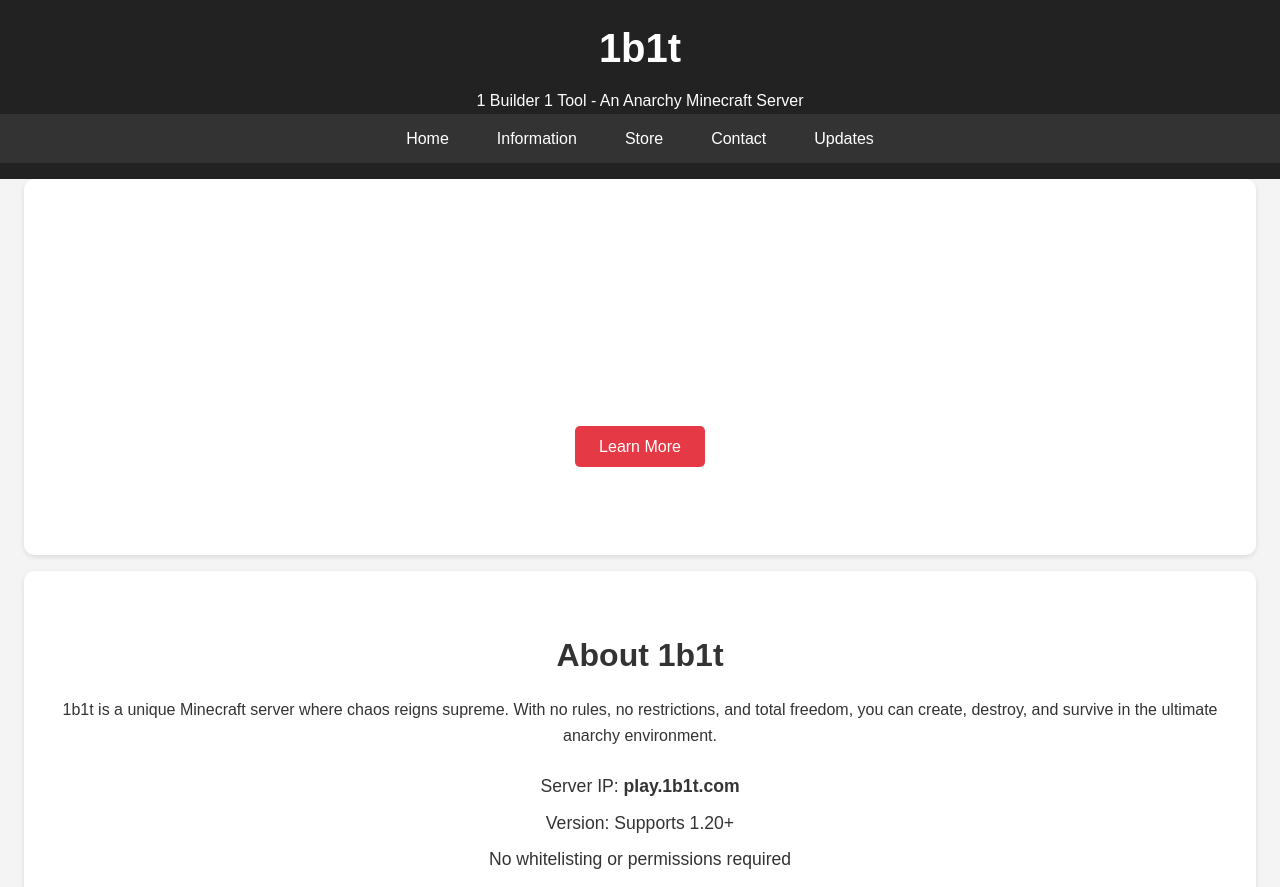
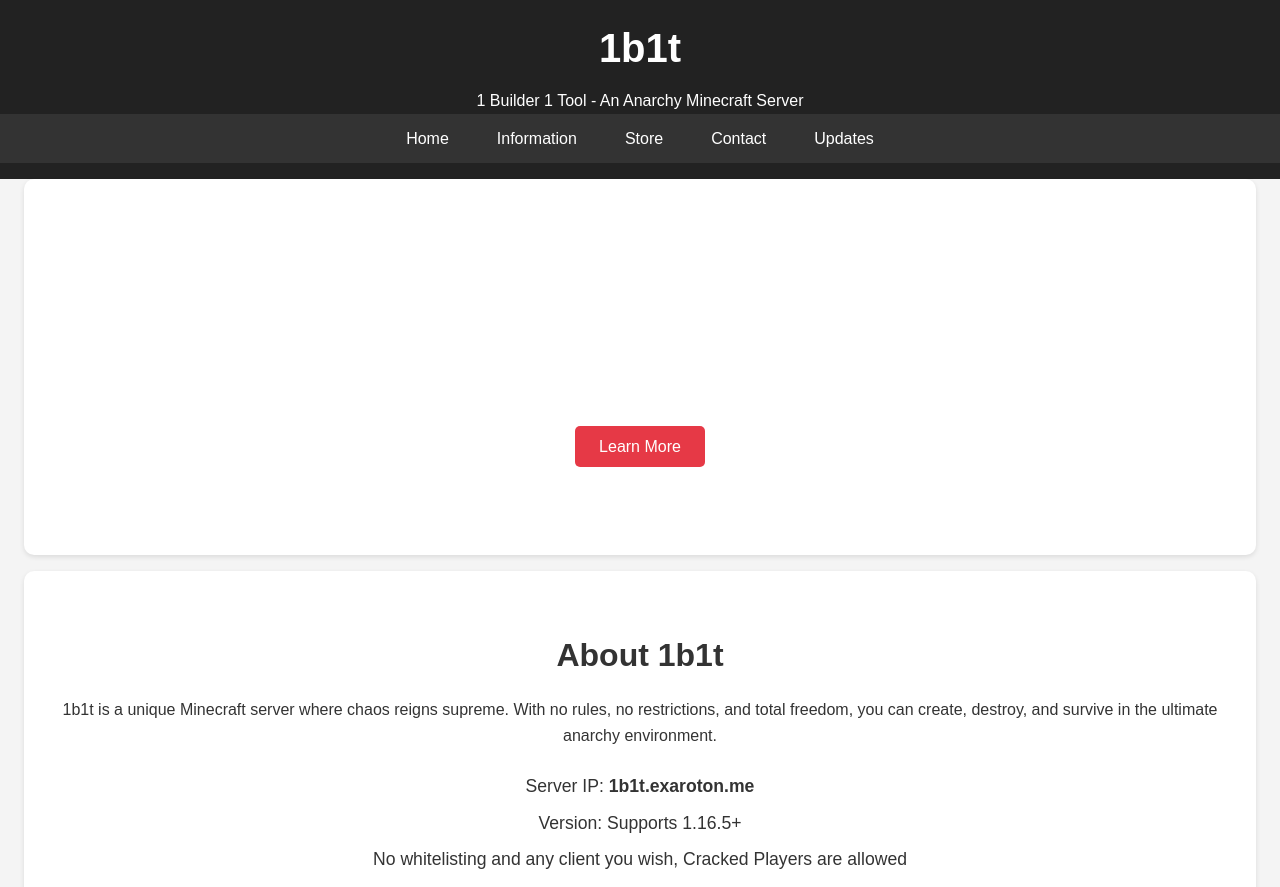
Before and after one commit to HypetestOG/1b1t, a plain HTML site: page index.html in a window 1280 px wide. Shown: the top 887 px of the page. Drawn offline with Linux system fonts and the light colour scheme.

Commit message:
Update Info 0.2

```diff
--- a/index.html
+++ b/index.html
@@ -35,9 +35,9 @@
         <h2>About 1b1t</h2>
         <p>1b1t is a unique Minecraft server where chaos reigns supreme. With no rules, no restrictions, and total freedom, you can create, destroy, and survive in the ultimate anarchy environment.</p>
         <ul>
-            <li>Server IP: <strong>play.1b1t.com</strong></li>
-            <li>Version: Supports 1.20+</li>
-            <li>No whitelisting or permissions required</li>
+            <li>Server IP: <strong>1b1t.exaroton.me</strong></li>
+            <li>Version: Supports 1.16.5+</li>
+            <li>No whitelisting and any client you wish, Cracked Players are allowed</li>
         </ul>
         <img src="images/anarchy-world.jpg" alt="Anarchy Minecraft World">
     </section>
@@ -45,7 +45,7 @@
     <section id="store" class="store">
         <h2>Store</h2>
         <p>Support the server and enhance your experience by purchasing ranks, items, and more. Our store integrates seamlessly with Tebex to ensure a secure and smooth transaction process.</p>
-        <a href="https://your-tebex-store-link.com" class="cta-button" target="_blank">Visit the Store</a>
+        <a href="https://1b1t-store.tebex.io" class="cta-button" target="_blank">Visit the Store</a>
     </section>
 
     <section id="contact" class="contact">
```
